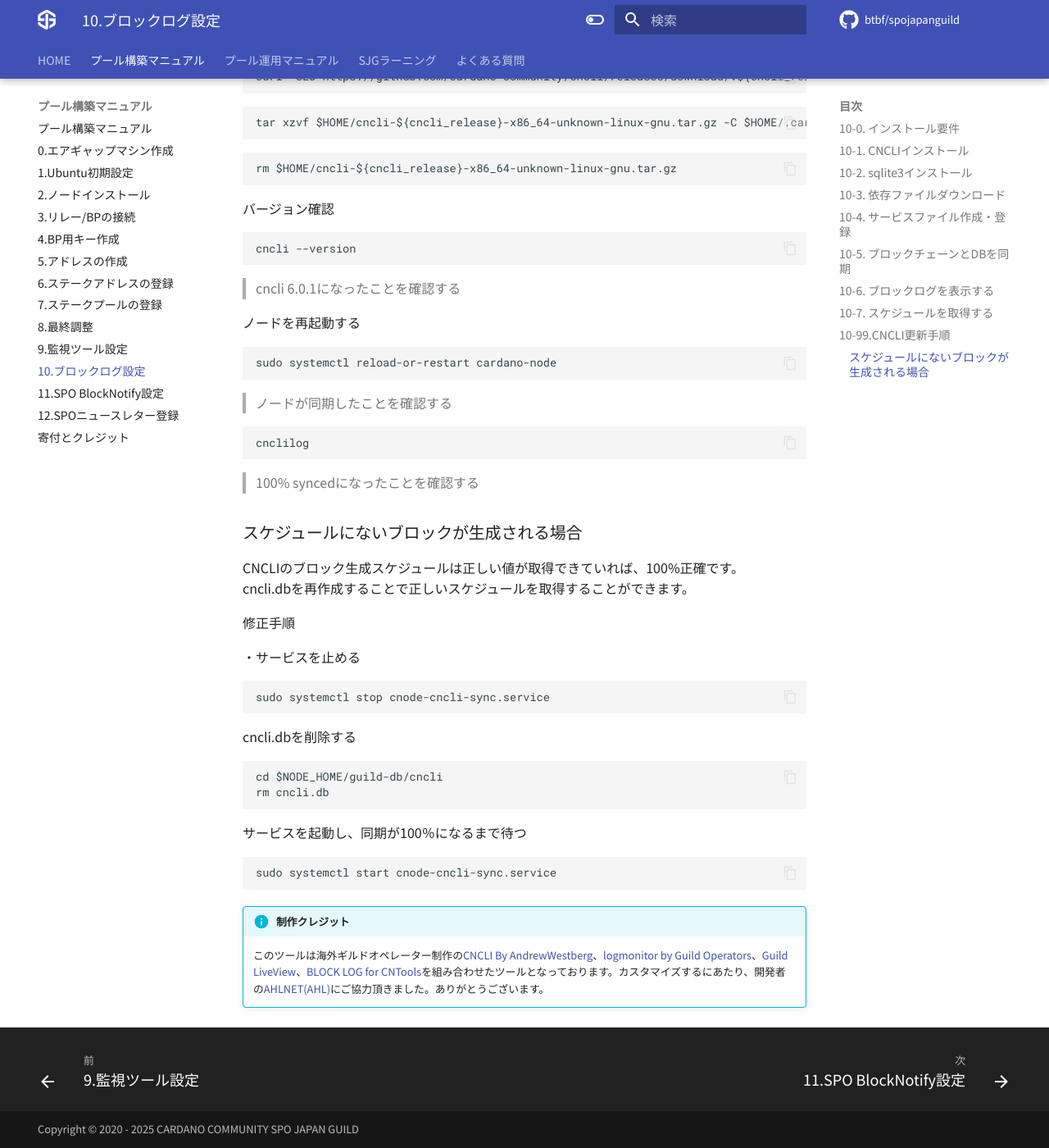
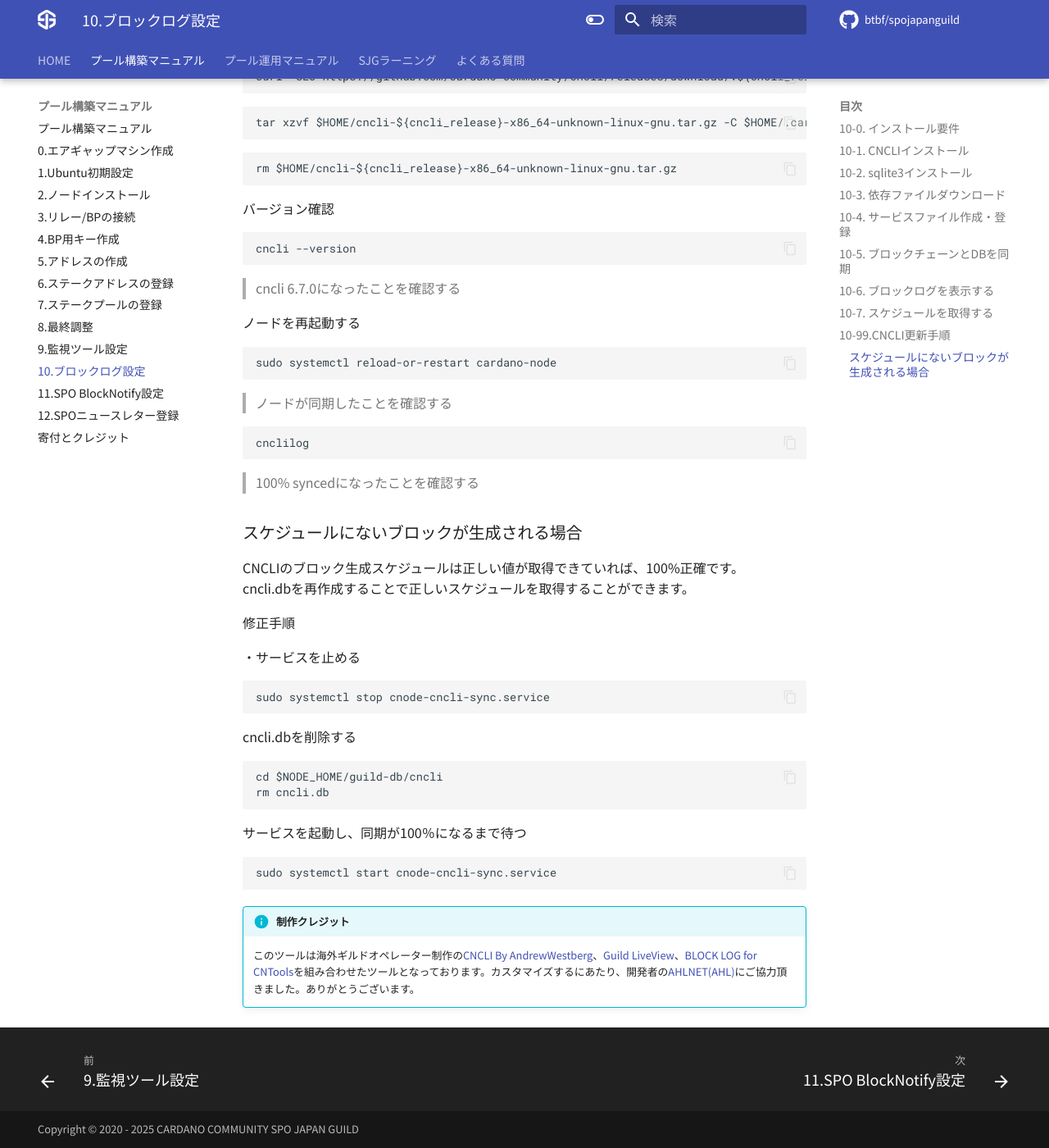
Before and after one commit to btbf/spojapanguild, an MkDocs documentation site: the page built from docs/setup/10-blocklog-setup.md, in a window 1280 px wide and 1400 px high, scrolled down 9790 px. Shown: the whole window at 82% size. Built offline with MkDocs 1.6.1 and Material for MkDocs 9.7.7, drawn with Linux system fonts in a browser that asks for light colours; comment, search, counter and statistics services are not loaded; some of the changed text lies outside the part shown.

Commit message:
version fixed

````diff
--- a/docs/setup/10-blocklog-setup.md
+++ b/docs/setup/10-blocklog-setup.md
@@ -105,7 +105,7 @@
 ```bash
 cncli --version
 ```
-> 6.6.0 が最新バージョンです
+> 6.7.0 が最新バージョンです
 
 ## **10-2. sqlite3インストール**
 
@@ -544,7 +544,7 @@
 ```
 cncli --version
 ```
-> cncli 6.0.1になったことを確認する
+> cncli 6.7.0になったことを確認する
 
 ノードを再起動する
 ```bash
@@ -583,4 +583,4 @@
 
 
 !!! info "制作クレジット"
-    このツールは海外ギルドオペレーター制作の[CNCLI By AndrewWestberg](https://github.com/cardano-community/cncli)、[logmonitor by Guild Operators](https://cardano-community.github.io/guild-operators/#/Scripts/logmonitor)、[Guild LiveView](https://cardano-community.github.io/guild-operators/#/Scripts/gliveview)、[BLOCK LOG for CNTools](https://cardano-community.github.io/guild-operators/#/Scripts/cntools)を組み合わせたツールとなっております。カスタマイズするにあたり、開発者の[AHLNET(AHL)](https://twitter.com/olaahlman)にご協力頂きました。ありがとうございます。
+    このツールは海外ギルドオペレーター制作の[CNCLI By AndrewWestberg](https://github.com/cardano-community/cncli)、[Guild LiveView](https://cardano-community.github.io/guild-operators/#/Scripts/gliveview)、[BLOCK LOG for CNTools](https://cardano-community.github.io/guild-operators/#/Scripts/cntools)を組み合わせたツールとなっております。カスタマイズするにあたり、開発者の[AHLNET(AHL)](https://twitter.com/olaahlman)にご協力頂きました。ありがとうございます。
````
Also changed, not shown: docs/setup/2-node-setup.md (+1 -1 lines).
